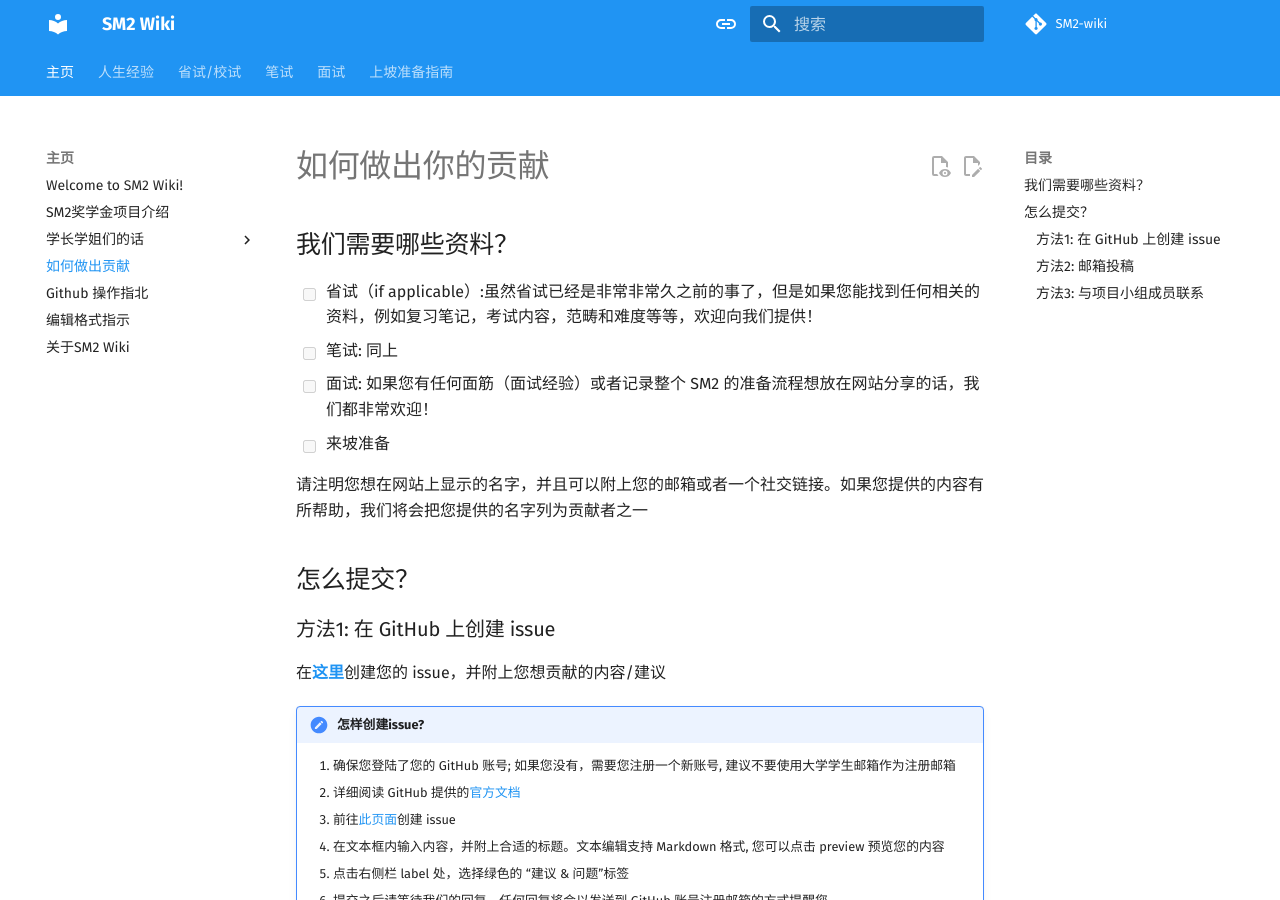
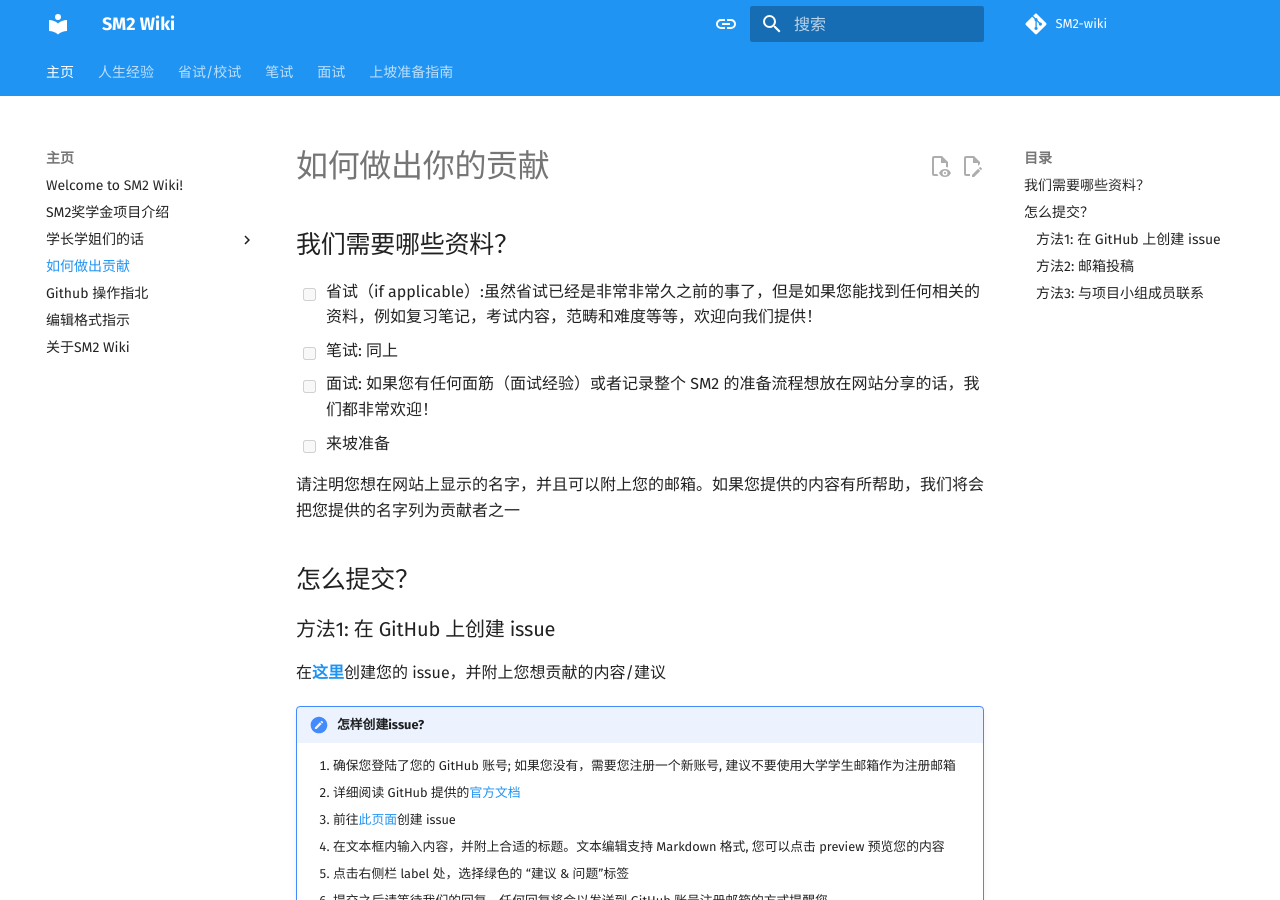
Before and after one commit to SM2-wiki/SM2-wiki, an MkDocs documentation site: the page built from docs/intro/htc.md, in a window 1280 px wide and 900 px high. Built offline with MkDocs 1.6.1 and Material for MkDocs 9.7.7, drawn with Linux system fonts in a browser that asks for light colours; emoji names are drawn with the system emoji font; comment, search, counter and statistics services are not loaded.

```diff
--- a/docs/intro/htc.md
+++ b/docs/intro/htc.md
@@ -10,7 +10,7 @@
 - [ ] 面试: 如果您有任何面筋（面试经验）或者记录整个 SM2 的准备流程想放在网站分享的话，我们都非常欢迎！
 - [ ] 来坡准备
 
-请注明您想在网站上显示的名字，并且可以附上您的邮箱或者一个社交链接。如果您提供的内容有所帮助，我们将会把您提供的名字列为贡献者之一
+请注明您想在网站上显示的名字，并且可以附上您的邮箱。如果您提供的内容有所帮助，我们将会把您提供的名字列为贡献者之一
 
 ## 怎么提交？
 
```
